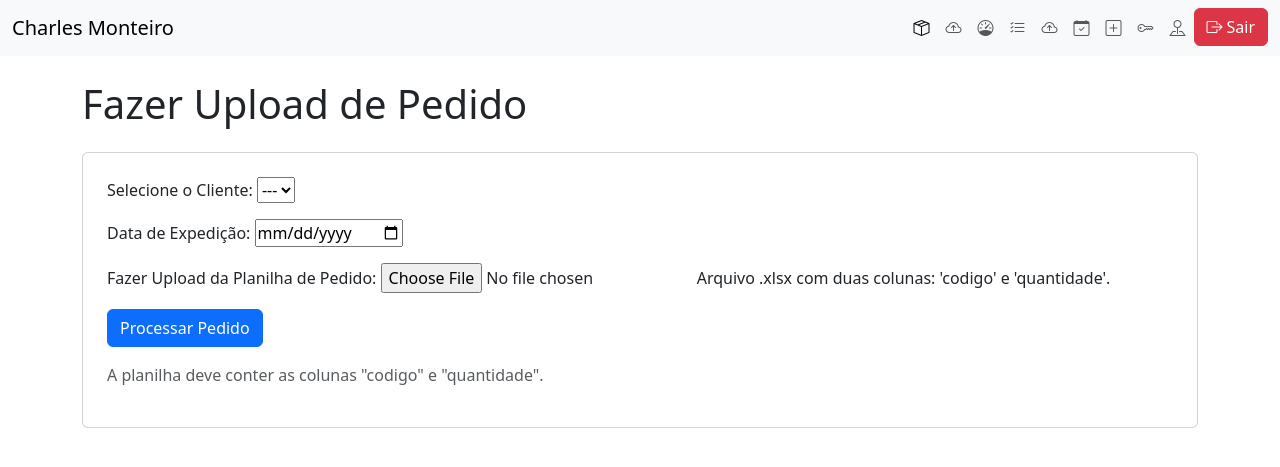
After one commit to Sikynat/WFHUB, a Django app: page /upload-pedido/ in a window 1280 px wide. The commit adds this page. Shown: the top 467 px of the page. Run offline with Django 5.2, Linux system fonts and the light colour scheme; a user stored in the database is signed in; data that the repository does not hold is empty.

Commit message:
Pedido via planilha

```diff
--- a/app/urls.py
+++ b/app/urls.py
@@ -28,4 +28,5 @@ urlpatterns = [
     path('pedidos/hoje/', views.pedidos_para_hoje, name='pedidos_para_hoje'),
     path('gerar-pedido-manual/', views.gerar_pedido_manual, name='gerar_pedido_manual'),
     path('processar-pedido-manual/', views.processar_pedido_manual, name='processar_pedido_manual'),
+     path('upload-pedido/', views.upload_pedido, name='upload_pedido'),
 ]
--- a/templates/base.html
+++ b/templates/base.html
@@ -34,6 +34,11 @@
 
                 {% if user.is_authenticated %}
                     {% if user.is_staff %}
+                    <li>
+                        <a class="nav-link" href="{% url 'upload_pedido' %}" data-bs-toggle="tooltip" data-bs-placement="bottom" title="Upload de Pedido">
+                         <i class="bi bi-cloud-arrow-up"></i>
+                         </a>
+                    </li>
                         <li class="nav-item">
                             <a class="nav-link" href="{% url 'dashboard_admin' %}" data-bs-toggle="tooltip" data-bs-placement="bottom" title="Dashboard">
                                 <i class="bi bi-speedometer"></i>
@@ -109,6 +114,11 @@
                 </div>
             {% endfor %}
         {% endif %}
+
+
+
+
+
         {% block content %}
         {% endblock %}
     </div>
@@ -118,5 +128,6 @@
         const tooltipTriggerList = document.querySelectorAll('[data-bs-toggle="tooltip"]')
         const tooltipList = [...tooltipTriggerList].map(tooltipTriggerEl => new bootstrap.Tooltip(tooltipTriggerEl))
     </script>
+
 </body>
 </html>
--- /dev/null
+++ b/templates/upload_pedido.html
@@ -0,0 +1,27 @@
+{% extends 'base.html' %}
+
+{% block title %}Fazer Upload de Pedido{% endblock %}
+
+{% block content %}
+    <h1>Fazer Upload de Pedido</h1>
+
+    {% if messages %}
+        <div class="messages">
+            {% for message in messages %}
+                <div class="alert alert-{{ message.tags }} alert-dismissible fade show" role="alert">
+                    {{ message }}
+                    <button type="button" class="btn-close" data-bs-dismiss="alert" aria-label="Close"></button>
+                </div>
+            {% endfor %}
+        </div>
+    {% endif %}
+
+    <div class="card p-4 mt-4">
+        <form method="post" enctype="multipart/form-data">
+            {% csrf_token %}
+            {{ form.as_p }}
+            <button type="submit" class="btn btn-primary">Processar Pedido</button>
+            <p class="mt-3 text-muted">A planilha deve conter as colunas "codigo" e "quantidade".</p>
+        </form>
+    </div>
+{% endblock %}
--- a/wefixhub/forms.py
+++ b/wefixhub/forms.py
@@ -30,3 +30,19 @@ class GerarPedidoForm(forms.Form):
         empty_label='---',
         required=False
     )
+
+class UploadPedidoForm(forms.Form):
+    cliente = forms.ModelChoiceField(
+        queryset=WfClient.objects.all(),
+        label="Selecione o Cliente",
+        empty_label="---"
+    )
+    data_expedicao = forms.DateField(
+        label="Data de Expedição",
+        widget=forms.DateInput(attrs={'type': 'date'}),
+        required=True
+    )
+    planilha_pedido = forms.FileField(
+        label="Fazer Upload da Planilha de Pedido",
+        help_text="Arquivo .xlsx com duas colunas: 'codigo' e 'quantidade'."
+    )
--- a/wefixhub/views.py
+++ b/wefixhub/views.py
@@ -24,6 +24,8 @@ import datetime
 from decimal import Decimal
 import json
 from .forms import GerarPedidoForm
+from .forms import UploadPedidoForm
+import unicodedata
 
 
 # View para a página inicial com filtros e paginação
@@ -1208,3 +1210,119 @@ def processar_pedido_manual(request):
             return redirect('gerar_pedido_manual')
 
     return redirect('gerar_pedido_manual')
+
+
+def normalize_text(text):
+    if text:
+        text = str(text).strip().lower()
+        text = str(unicodedata.normalize('NFKD', text).encode('ascii', 'ignore').decode('utf-8'))
+        return text
+    return ''
+# --- FIM DA CORREÇÃO ---
+
+
+@staff_member_required
+def upload_pedido(request):
+    if request.method == 'POST':
+        form = UploadPedidoForm(request.POST, request.FILES)
+        if form.is_valid():
+            cliente = form.cleaned_data['cliente']
+            data_expedicao = form.cleaned_data['data_expedicao']
+            planilha_pedido = request.FILES['planilha_pedido']
+
+            try:
+                if planilha_pedido.name.endswith('.csv'):
+                    df = pd.read_csv(planilha_pedido)
+                else:
+                    df = pd.read_excel(planilha_pedido)
+
+                expected_codigo_cols = ['codigo', 'código', 'cod']
+                expected_quantidade_cols = ['quantidade', 'qtd', 'qtde']
+
+                df.columns = [normalize_text(col) for col in df.columns]
+
+                codigo_col_name = None
+                quantidade_col_name = None
+
+                for col in df.columns:
+                    if col in expected_codigo_cols:
+                        codigo_col_name = col
+                        break
+
+                for col in df.columns:
+                    if col in expected_quantidade_cols:
+                        quantidade_col_name = col
+                        break
+
+                if not codigo_col_name or not quantidade_col_name:
+                    messages.error(request, "A planilha deve ter colunas 'codigo' (ou similar) e 'quantidade' (ou similar).")
+                    return redirect('upload_pedido')
+
+                regiao = cliente.client_state.uf_name
+                valor_field = 'product_value_sp' if regiao == 'SP' else 'product_value_es'
+
+                itens_pedido = []
+                total_geral = 0
+                erros = []
+
+                with transaction.atomic():
+                    novo_pedido = Pedido.objects.create(
+                        cliente=cliente,
+                        data_criacao=timezone.now(),
+                        data_envio_solicitada=data_expedicao,
+                        status='PENDENTE',
+                    )
+
+                    for index, row in df.iterrows():
+                        codigo_produto = str(row[codigo_col_name]).strip()
+                        quantidade = row[quantidade_col_name]
+
+                        try:
+                            produto = get_object_or_404(Product, product_code=codigo_produto)
+                            valor_unitario = getattr(produto, valor_field)
+
+                            if valor_unitario is not None and valor_unitario > 0:
+                                total_item = valor_unitario * quantidade
+                                total_geral += total_item
+
+                                itens_pedido.append(ItemPedido(
+                                    pedido=novo_pedido,
+                                    produto=produto,
+                                    quantidade=quantidade,
+                                    valor_unitario_sp=produto.product_value_sp,
+                                    valor_unitario_es=produto.product_value_es,
+                                ))
+                            else:
+                                # Adiciona o erro na lista, mas continua o processo
+                                erros.append(f"Produto '{codigo_produto}' foi desconsiderado por ter valor R$ 0,00.")
+
+                        except Product.DoesNotExist:
+                            # Erro crítico: produto não encontrado. Causa o rollback.
+                            erros.append(f"Produto com código '{codigo_produto}' não encontrado.")
+                            raise ValueError("Erro crítico: Produto não encontrado.")
+                        except Exception as e:
+                            # Erro crítico
+                            erros.append(f"Erro ao processar o item '{codigo_produto}': {e}")
+                            raise ValueError("Erro crítico no processamento.")
+
+                    if erros:
+                        # Exibe mensagens de erro, mas não cancela a transação se o erro não for crítico
+                        for erro in erros:
+                             messages.warning(request, erro)
+
+                    ItemPedido.objects.bulk_create(itens_pedido)
+
+                messages.success(request, f"Pedido #{novo_pedido.id} para {cliente.client_name} criado com sucesso.")
+                return redirect('upload_pedido')
+
+            except ValueError as e:
+                # Captura os erros críticos e exibe a mensagem correta
+                messages.error(request, f"Erro ao processar a planilha: {e}")
+                return redirect('upload_pedido')
+            except Exception as e:
+                messages.error(request, f"Erro ao processar a planilha: {e}")
+
+    else:
+        form = UploadPedidoForm()
+
+    return render(request, 'upload_pedido.html', {'form': form})
```
Also changed, not shown: templates/home.html (+28 -2 lines).
